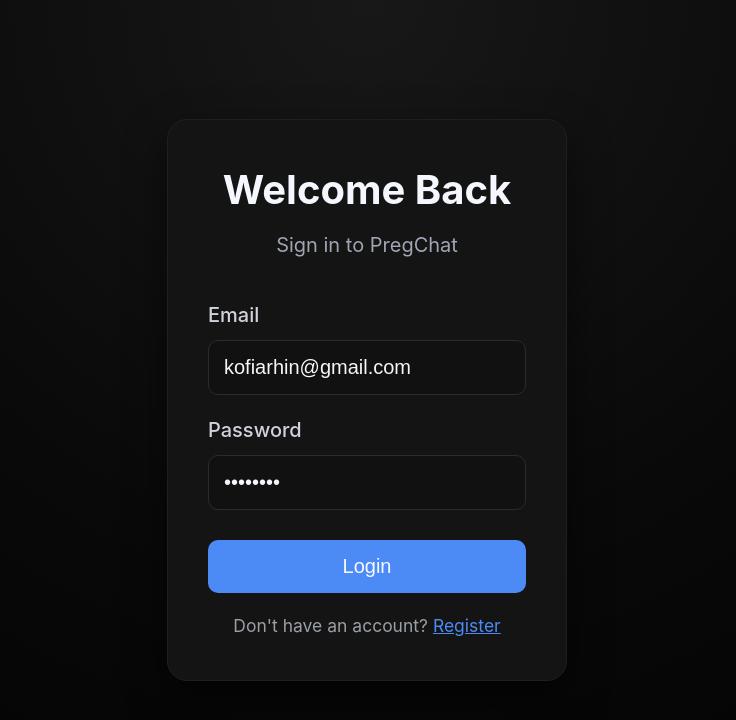
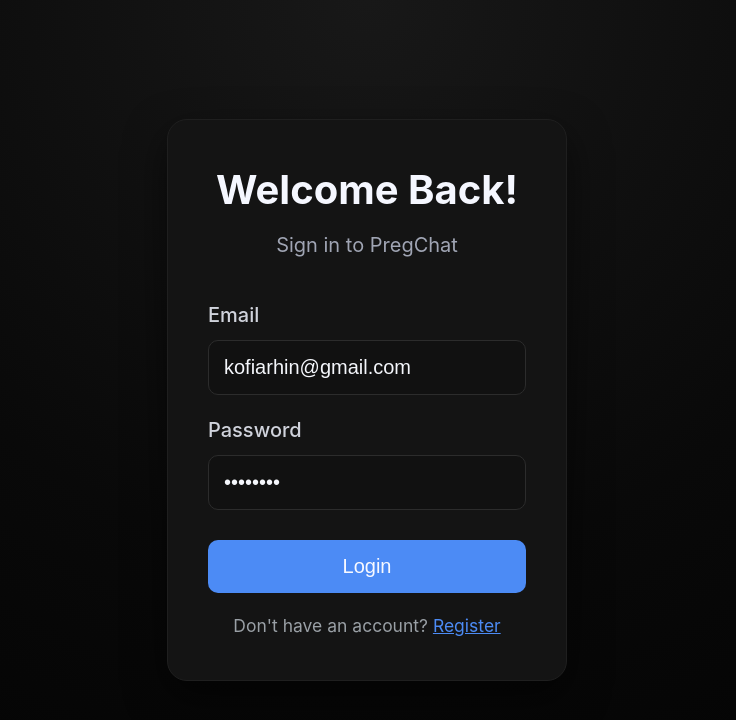
Before and after one commit to kofiarhin/pregchat, a React (Vite) app in the folder client/: page / in a window 1280 px wide. Before the commit this address led to /login. Shown: the top 720 px of the page, without its empty margins (273-1009 px from the left). Built offline with nearby package versions, Linux system fonts and the light colour scheme; no server answers.

Commit message:
update login workflow. move from dashboard to chat interface

```diff
--- a/client/src/App.jsx
+++ b/client/src/App.jsx
@@ -1,5 +1,11 @@
 import React from "react";
-import { BrowserRouter, Navigate, Route, Routes, useLocation } from "react-router-dom";
+import {
+  BrowserRouter,
+  Navigate,
+  Route,
+  Routes,
+  useLocation,
+} from "react-router-dom";
 import { useAppSelector } from "./store/store.js";
 import { selectAuthToken } from "./store/ui/uiSlice.js";
 import { useCurrentUserQuery } from "./features/auth/hooks/useAuth.js";
@@ -33,19 +39,11 @@
     <div className="app dark">
       {isAuthenticated && !hideChrome && <Header />}
       <Routes>
-        <Route
-          path="/"
-          element={
-            <Navigate
-              to={isAuthenticated ? "/dashboard" : "/login"}
-              replace
-            />
-          }
-        />
+        <Route path="/" element={<Login />} />
         <Route
           path="/login"
           element={
-            isAuthenticated ? <Navigate to="/dashboard" replace /> : <Login />
+            isAuthenticated ? <Navigate to="/chat" replace /> : <Login />
           }
         />
         <Route
@@ -67,7 +65,11 @@
         <Route
           path="/admin"
           element={
-            isAuthenticated ? <AdminDashboard /> : <Navigate to="/login" replace />
+            isAuthenticated ? (
+              <AdminDashboard />
+            ) : (
+              <Navigate to="/login" replace />
+            )
           }
         />
         <Route
@@ -85,11 +87,7 @@
         <Route
           path="/faceoff"
           element={
-            isAuthenticated ? (
-              <FaceOffPage />
-            ) : (
-              <Navigate to="/login" replace />
-            )
+            isAuthenticated ? <FaceOffPage /> : <Navigate to="/login" replace />
           }
         />
         <Route
@@ -101,11 +99,7 @@
         <Route
           path="/store/:id"
           element={
-            isAuthenticated ? (
-              <ItemDetails />
-            ) : (
-              <Navigate to="/login" replace />
-            )
+            isAuthenticated ? <ItemDetails /> : <Navigate to="/login" replace />
           }
         />
         <Route
@@ -200,11 +194,7 @@
         <Route
           path="/onboarding"
           element={
-            isAuthenticated ? (
-              <Onboarding />
-            ) : (
-              <Navigate to="/login" replace />
-            )
+            isAuthenticated ? <Onboarding /> : <Navigate to="/login" replace />
           }
         />
       </Routes>
--- a/client/src/pages/Login.jsx
+++ b/client/src/pages/Login.jsx
@@ -56,9 +56,7 @@
   });
 
   const loginMutation = useLoginMutation({
-    onSuccess: () => {
-      navigate("/dashboard");
-    },
+    // onSuccess: () => navigate("/chat", { replace: true }),
   });
 
   const handleChange = (event) => {
@@ -81,7 +79,7 @@
     <div style={loginStyles.wrapper}>
       <div style={loginStyles.card}>
         <div style={loginStyles.header}>
-          <h1 style={loginStyles.title}>Welcome Back</h1>
+          <h1 style={loginStyles.title}>Welcome Back!</h1>
           <p style={loginStyles.subtitle}>Sign in to PregChat</p>
         </div>
 
```
Also changed, not shown: 1 other file (tests, documents, lock files or other folders).
